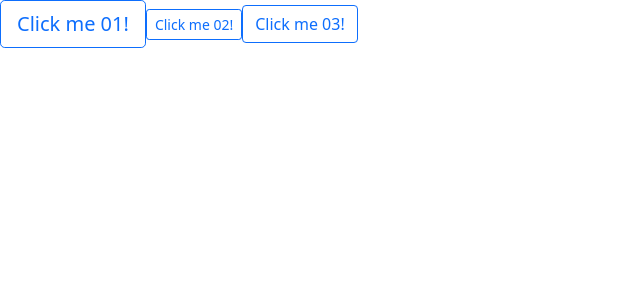
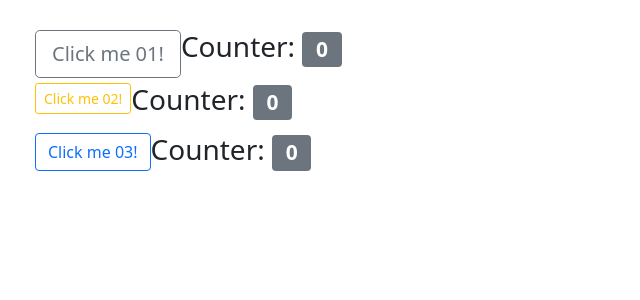
Before and after one commit to tomek1703/inqoo_angular_basics, an Angular app in the folder inqoo_angular/: page / in a window 1280 px wide. Shown: the top 300 px of the page, without its empty margins (0-640 px from the left). Built offline with nearby package versions, Linux system fonts and the light colour scheme.

Commit message:
init badge component

```diff
--- a/inqoo_angular/src/app/app.component.html
+++ b/inqoo_angular/src/app/app.component.html
@@ -1,11 +1,23 @@
-<app-inqoo-button [size]="'large'">
+<div style="margin: 30px">
+
+  <div style="margin: 5px; display: flex">
+    <app-inqoo-button [size]="'large'" [color]="'secondary'">
       Click me 01!
     </app-inqoo-button>
+    <app-inqoo-badge></app-inqoo-badge>
+  </div>
 
-<app-inqoo-button [size]="'small'">
+  <div style="margin: 5px; display: flex">
+    <app-inqoo-button [size]="'small'" [color]="'warning'">
       Click me 02!
     </app-inqoo-button>
+    <app-inqoo-badge></app-inqoo-badge>
+  </div>
 
-<app-inqoo-button [size]="'default'">
+  <div style="margin: 5px; display: flex">
+    <app-inqoo-button (buttonCustomClick)="onButtonCustomClick($event)">
       Click me 03!
     </app-inqoo-button>
+    <app-inqoo-badge></app-inqoo-badge>
+  </div>
+</div>
--- a/inqoo_angular/src/app/app.component.ts
+++ b/inqoo_angular/src/app/app.component.ts
@@ -1,4 +1,5 @@
 import { Component } from '@angular/core';
+import {InqooButtonClickEvent} from "./shared/models/inqoo-button-click-event";
 
 @Component({
   selector: 'app-root',
@@ -7,4 +8,7 @@ import { Component } from '@angular/core';
 })
 export class AppComponent {
   title = 'inqoo_angular';
+
+
+  onButtonCustomClick = (event: InqooButtonClickEvent) => console.log('onButtonCustomClick', event);
 }
--- /dev/null
+++ b/inqoo_angular/src/app/shared/components/inqoo-badge/inqoo-badge.component.html
@@ -0,0 +1 @@
+<h3>Counter: <span class="badge bg-secondary">{{ counter }}</span></h3>
--- a/inqoo_angular/src/app/shared/components/inqoo-button/inqoo-button.component.html
+++ b/inqoo_angular/src/app/shared/components/inqoo-button/inqoo-button.component.html
@@ -1,3 +1,7 @@
-<button class="btn btn-outline-primary" [ngClass]="{'btn-lg': isLarge(), 'btn-sm': isSmall()}">
+<button
+  class="btn btn-outline-{{ color }}"
+  [ngClass]="{'btn-lg': isLarge(), 'btn-sm': isSmall()}"
+  (click)="onClick()"
+>
   <ng-content></ng-content>
 </button>
--- a/inqoo_angular/src/app/shared/components/inqoo-button/inqoo-button.component.ts
+++ b/inqoo_angular/src/app/shared/components/inqoo-button/inqoo-button.component.ts
@@ -1,4 +1,5 @@
-import {Component, Input, OnInit} from '@angular/core';
+import {Component, Input, Output, OnInit, EventEmitter} from '@angular/core';
+import {InqooButtonClickEvent} from "../../models/inqoo-button-click-event";
 
 @Component({
   selector: 'app-inqoo-button',
@@ -7,12 +8,17 @@ import {Component, Input, OnInit} from '@angular/core';
 })
 export class InqooButtonComponent implements OnInit {
 
-  @Input() size: 'small' | 'large' | 'default' = "default";
+  @Input() color: 'primary' | 'secondary' | 'success' | 'danger' | 'warning' = 'primary';
+  @Input() size: 'small' | 'large' | 'default' = 'default';
+
+  @Output() buttonCustomClick = new EventEmitter<InqooButtonClickEvent>();
 
   ngOnInit() {
       console.log(this.size)
   }
 
+  onClick = () => this.buttonCustomClick.emit({ color: this.color, size: this.size, timestamp: Date.now()});
+
   isSmall = () => this.size === 'small';
   isLarge = () => this.size === 'large';
 }
--- /dev/null
+++ b/inqoo_angular/src/app/shared/models/inqoo-button-click-event.ts
@@ -0,0 +1,5 @@
+export interface InqooButtonClickEvent{
+  color: string,
+  size: string,
+  timestamp: number
+}
--- a/inqoo_angular/src/app/shared/shared.module.ts
+++ b/inqoo_angular/src/app/shared/shared.module.ts
@@ -1,18 +1,21 @@
 import { NgModule } from '@angular/core';
 import { CommonModule } from '@angular/common';
 import { InqooButtonComponent } from './components/inqoo-button/inqoo-button.component';
+import { InqooBadgeComponent } from './components/inqoo-badge/inqoo-badge.component';
 
 
 
 @NgModule({
   declarations: [
     InqooButtonComponent,
+    InqooBadgeComponent,
   ],
   imports: [
     CommonModule
   ],
   exports: [
-    InqooButtonComponent
+    InqooButtonComponent,
+    InqooBadgeComponent
   ]
 })
 export class SharedModule { }
```
Also changed, not shown: inqoo_angular/src/app/shared/components/inqoo-badge/inqoo-badge.component.ts (added, +12 -0 lines), inqoo_angular/src/app/shared/components/inqoo-badge/inqoo-badge.component.scss (added). Lines whose indentation alone changed are shown as unchanged.
